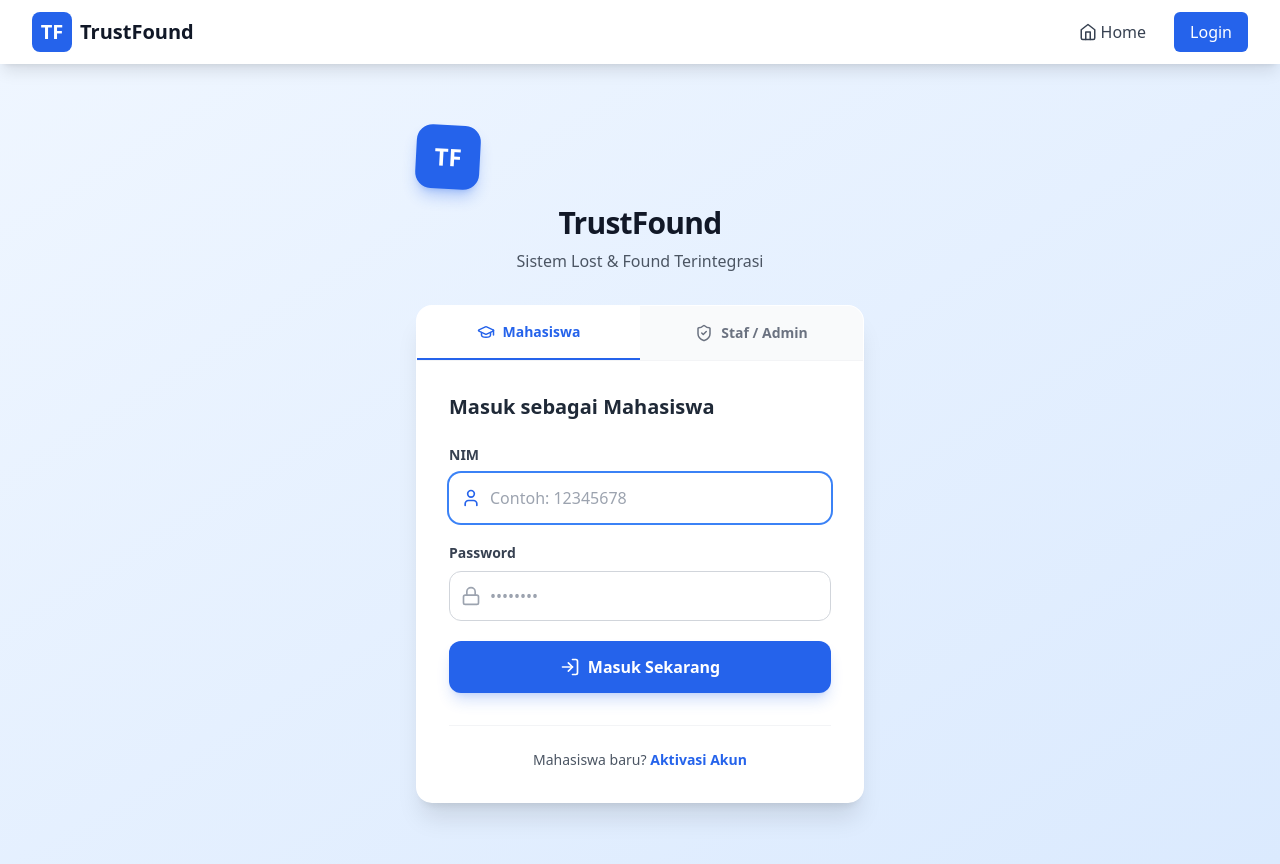
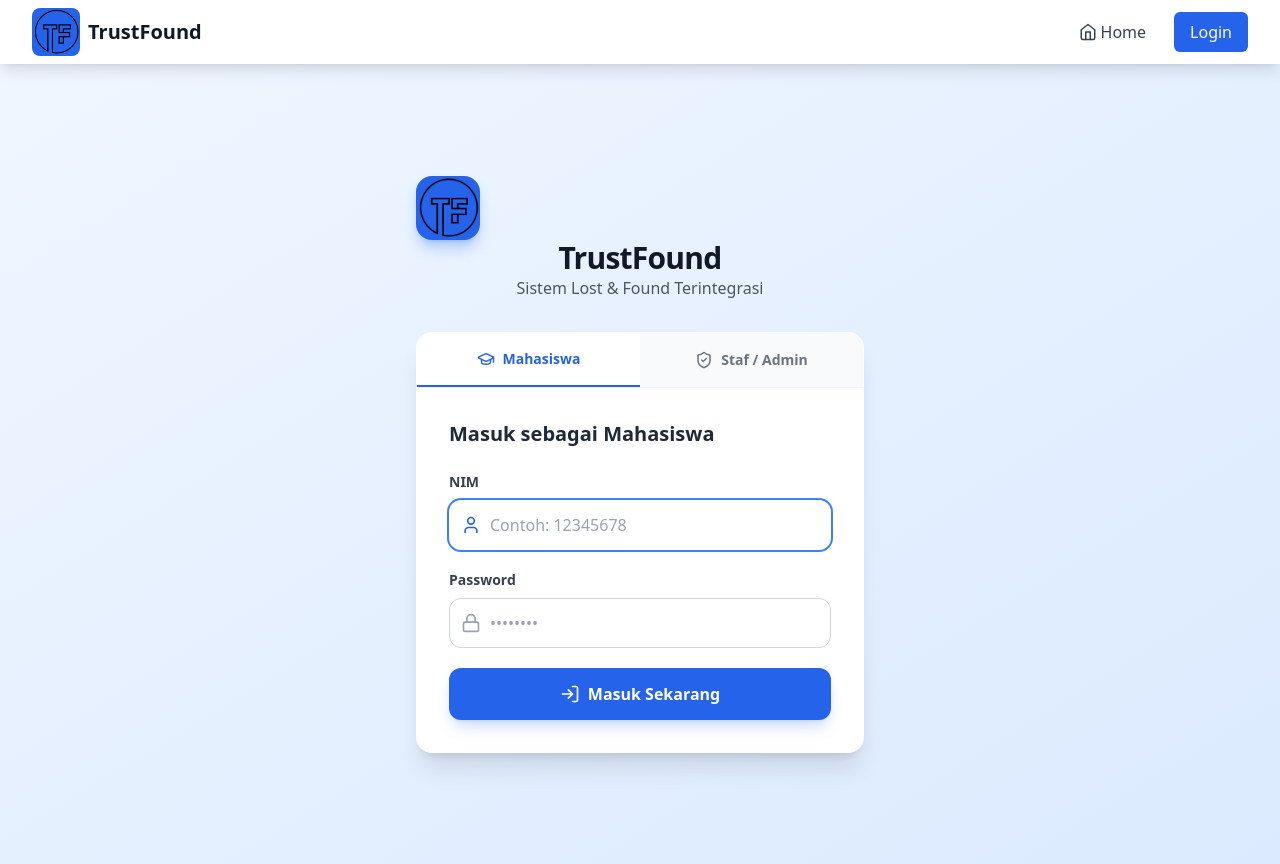
Before and after one commit to Thariq21/FrontEnd-TrustFound, a React (Vite) app: page /auth/login in a window 1280 px wide. Built offline with nearby package versions, Linux system fonts and the light colour scheme; no server answers.

Commit message:
Ganti Logo

```diff
--- a/src/components/layout/Navbar.jsx
+++ b/src/components/layout/Navbar.jsx
@@ -24,11 +24,12 @@ const Navbar = () => {
     <nav className="bg-white shadow-lg sticky top-0 z-50">
       <div className="max-w-7xl mx-auto px-4 sm:px-6 lg:px-8">
         <div className="flex justify-between h-16">
+
           <div className="flex items-center">
             {/* Jika admin, klik logo ke Dashboard. Jika user biasa/guest, ke Home */}
             <Link to={isAdmin ? "/admin/dashboard" : "/"} className="flex items-center space-x-2">
-              <div className="w-10 h-10 bg-blue-600 rounded-lg flex items-center justify-center">
-                <span className="text-white font-bold text-xl">TF</span>
+              <div className="w-12 h-12 bg-blue-600 rounded-lg flex items-center justify-center">
+                <img src="../../../public/Logo-TrustFound.png" alt="" />
               </div>
               <span className="text-xl font-bold text-gray-900">TrustFound</span>
             </Link>
--- a/src/pages/admin/Dashboard.jsx
+++ b/src/pages/admin/Dashboard.jsx
@@ -527,6 +527,8 @@ const Dashboard = () => {
                                   </button>
                                 </>
                               ) : (
+                                // LOGIC UPDATED: Hanya tampilkan tombol jika status BUKAN claimed
+                                item.status !== 'claimed' && (
                                   <button
                                     onClick={() => handleToggleBlur(item.item_id, item.is_sensitive)}
                                     disabled={processingId === item.item_id}
@@ -545,6 +547,7 @@ const Dashboard = () => {
                                     )}
                                     {item.is_sensitive === 1 ? 'Ubah ke Umum (Unblur)' : 'Ubah ke Sensitif (Blur)'}
                                   </button>
+                                )
                               )}
                             </div>
                           </div>
--- a/src/pages/auth/Login.jsx
+++ b/src/pages/auth/Login.jsx
@@ -135,10 +135,10 @@ const Login = () => {
     <div className="min-h-screen bg-gradient-to-br from-blue-50 to-blue-100 flex items-center justify-center px-4 font-sans">
       <div className="max-w-md w-full">
         <div className="text-center mb-8">
-          <div className="inline-block w-16 h-16 bg-blue-600 rounded-2xl flex items-center justify-center mb-4 shadow-lg shadow-blue-600/30 transform rotate-3">
-            <span className="text-white font-extrabold text-2xl">TF</span>
+          <div className="w-16 h-16 bg-blue-600 rounded-2xl flex items-center justify-center shadow-lg shadow-blue-600/30">
+            <img src="../../../../public/Logo-TrustFound.png" alt="" />
           </div>
-          <h1 className="text-3xl font-extrabold text-gray-900 mb-2 tracking-tight">TrustFound</h1>
+          <h1 className="text-3xl font-extrabold text-gray-900 tracking-tight">TrustFound</h1>
           <p className="text-gray-600">Sistem Lost & Found Terintegrasi</p>
         </div>
 
@@ -241,14 +241,14 @@ const Login = () => {
               </button>
             </form>
 
-            <div className="mt-8 pt-6 border-t border-gray-100 text-center">
+            {/* <div className="mt-8 pt-6 border-t border-gray-100 text-center">
               <p className="text-sm text-gray-600">
                 {userType === 'mahasiswa' ? 'Mahasiswa baru?' : 'Staf baru?'} {' '}
                 <Link to="/auth/register" className="text-blue-600 hover:text-blue-700 font-bold hover:underline">
                   Aktivasi Akun
                 </Link>
               </p>
-            </div>
+            </div> */}
           </div>
         </div>
       </div>
```
Also changed, not shown: public/Logo-TrustFound.png (added). Lines whose indentation alone changed are shown as unchanged.
